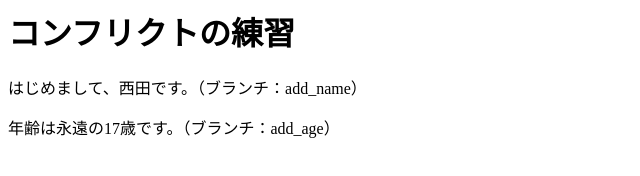
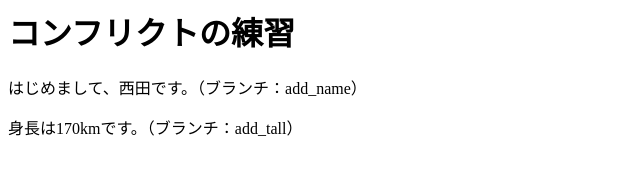
Before and after one commit to Shunsuke-Nishida/practice_conflict, a plain HTML site: page index.html in a window 1280 px wide. Shown: the whole page, without its empty margins (0-640 px from the left). Drawn offline with Linux system fonts and the light colour scheme.

Commit message:
身長を追加

```diff
--- a/index.html
+++ b/index.html
@@ -2,4 +2,4 @@
 
 <p>はじめまして、西田です。（ブランチ：add_name）</p>
 
-<p>年齢は永遠の17歳です。（ブランチ：add_age）</p>
+<p>身長は170kmです。（ブランチ：add_tall）</p>
```
